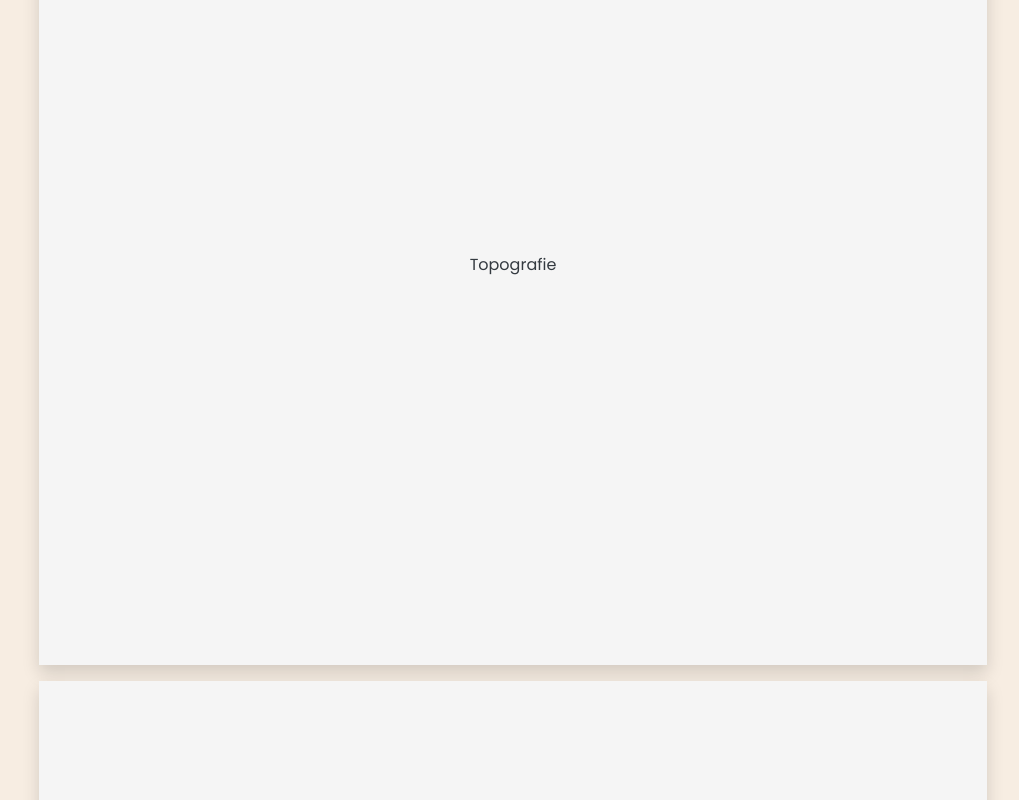
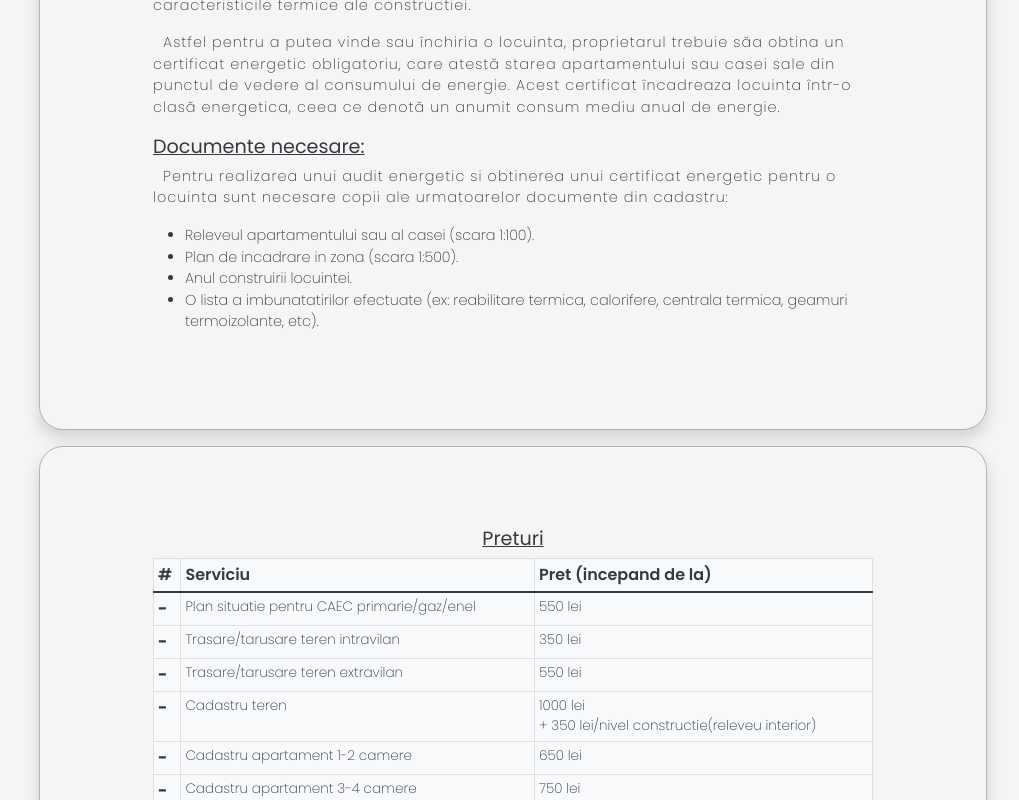
Before and after one commit to MocanuAlinD/cadastru, a Next.js app: page / in a window 1280 px wide. Shown: the part 2000-2800 px from the top of the page, without its empty margins (261-1280 px from the left). Built offline with nearby package versions, Linux system fonts and the light colour scheme.

Commit message:
Added table for pricing

```diff
--- a/components/Preturi.js
+++ b/components/Preturi.js
@@ -1,15 +1,64 @@
-import React from 'react'
-import styles from "../styles/preturi.module.scss"
+import React from "react";
+import styles from "../styles/preturi.module.scss";
 
 const Preturi = () => {
   return (
     <section id="preturi" className={"shadow"}>
       <div className={styles.container}>
         <h3 className={"text-center"}>Preturi</h3>
-        <div>Lista preturi - IN CONSTRUCTIE</div>
+        {/* <div className={"row col-12 m-0 p-0 border border-dark "}> */}
+        <table className={styles.table + " table table-bordered table-light table-hover table-sm"}>
+          <thead>
+            <tr>
+              <th>#</th>
+              <th>Serviciu</th>
+              <th>Pret (incepand de la)</th>
+            </tr>
+          </thead>
+          <tbody>
+            <tr>
+              <th scope="row">-</th>
+              <td>Plan situatie pentru CAEC primarie/gaz/enel</td>
+              <td>550 lei</td>
+            </tr>
+            <tr>
+              <th scope="row">-</th>
+              <td>Trasare/tarusare teren intravilan</td>
+              <td>350 lei</td>
+            </tr>
+            <tr>
+              <th scope="row">-</th>
+              <td>Trasare/tarusare teren extravilan</td>
+              <td>550 lei</td>
+            </tr>
+            <tr>
+              <th scope="row">-</th>
+              <td>Cadastru teren</td>
+              <td>
+                1000 lei <br />+ 350 lei/nivel constructie(releveu interior)
+              </td>
+            </tr>
+            <tr>
+              <th scope="row">-</th>
+              <td>Cadastru apartament 1-2 camere</td>
+              <td>650 lei</td>
+            </tr>
+            <tr>
+              <th scope="row">-</th>
+              <td>Cadastru apartament 3-4 camere</td>
+              <td>750 lei</td>
+            </tr>
+            <tr className={"table-dark"}>
+              <td colspan="3" className={styles.notaSubsol + " text-center"}>
+                <sup>*</sup>Preturile NU INCLUD taxele OCPI.
+              </td>
+            </tr>
+          </tbody>
+        </table>
+        {/* </div> */}
       </div>
     </section>
-  )
-}
+  );
+};
 
-export default Preturi
+export default Preturi;
--- a/styles/Home.module.scss
+++ b/styles/Home.module.scss
@@ -1,5 +1,5 @@
 .mainContainer {
-  background: var(--color-lightish);
+  background: var(--color-light);
 }
 
 .sections {
@@ -29,6 +29,9 @@
     background: var(--color-light);
     margin-top: 1rem;
     padding: 5rem 1rem;
+    border: 1px solid var(--color-dark1);
+    border-radius: 1.5rem;
+    // width: fit-content;
     ul{
       li{
         font-size: .9rem;
--- a/styles/globals.scss
+++ b/styles/globals.scss
@@ -31,5 +31,5 @@ a {
 
 section {
   height: fit-content;
-  min-height: 100vh;
+  min-height: 50vh;
 }
--- a/styles/navmenu.module.scss
+++ b/styles/navmenu.module.scss
@@ -10,7 +10,7 @@
         font-weight: 400;
         font-size: .8rem;
         transition: var(--transition);
-        border-bottom: 1px solid var(--color-light);
+        // border-bottom: 1px solid var(--color-light);
         border-radius: .2rem .2rem 0 0;
     }
     a:hover, a:focus, a:active{
@@ -18,6 +18,6 @@
     }
     a:hover{
         color: var(--color-light);
-        background: var(--color-blue-dark);
+        background: var(--color-blue);
     }
 }
--- a/styles/preturi.module.scss
+++ b/styles/preturi.module.scss
@@ -1,3 +1,20 @@
 .container{
     width: min(100%, 45rem);
+    .table{
+        color: var(--color-dark);
+        thead tr th{
+            font-size: 1rem;
+            font-weight: 600;
+        }
+        td{
+            font-size: .85rem;
+            font-weight: 200;
+        }
+        .notaSubsol{
+            font-weight: 400;
+        }
+        tr{
+            cursor: pointer;
+        }
+    }
 }
```
